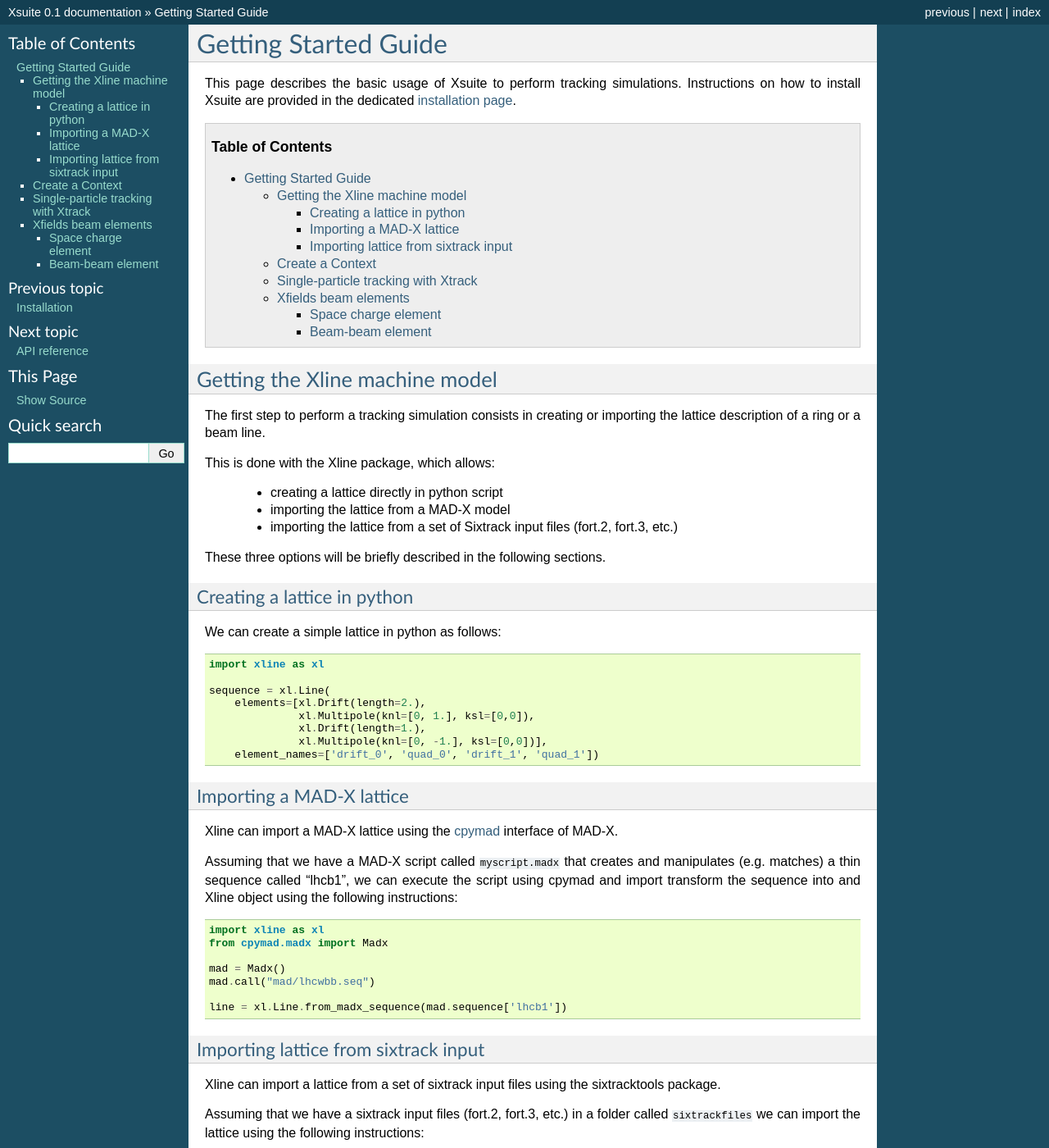
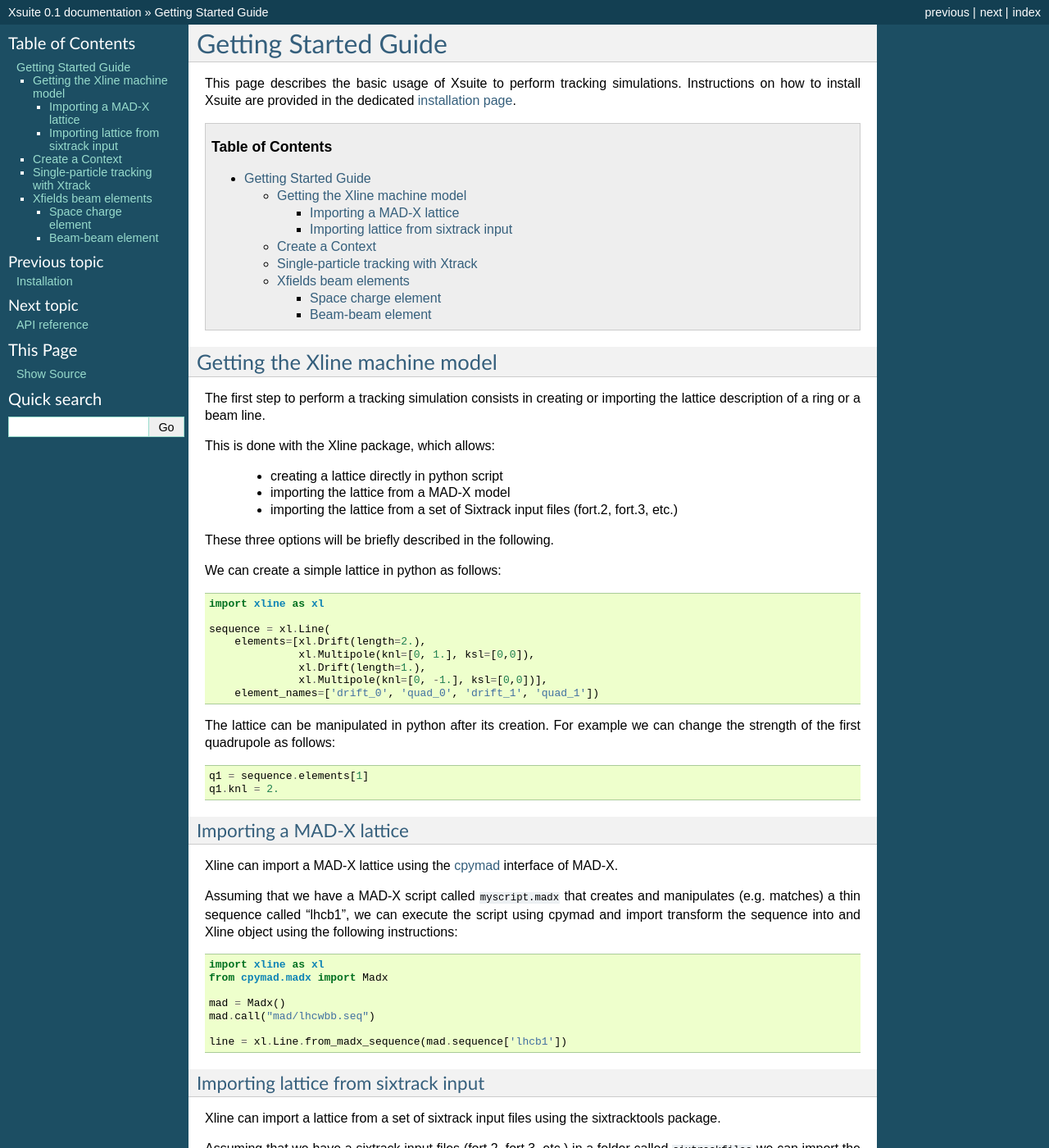
Before and after one commit to xsuite/xsuite, a Sphinx documentation site: the page built from docs/gettingstarted.rst, in a window 1280 px wide and 1400 px high. Shown: the whole window at 82% size. Built offline with Sphinx 7.4.7, drawn with Linux system fonts in a browser that asks for light colours.

Commit message:
Quick push

```diff
--- a/docs/gettingstarted.rst
+++ b/docs/gettingstarted.rst
@@ -18,10 +18,7 @@
  - importing the lattice from a MAD-X model
  - importing the lattice from a set of Sixtrack input files (fort.2, fort.3, etc.)
 
-These three options will be briefly described in the following sections.
-
-Creating a lattice in python
-~~~~~~~~~~~~~~~~~~~~~~~~~~~~
+These three options will be briefly described in the following.
 
 We can create a simple lattice in python as follows:
 
@@ -35,6 +32,13 @@
                   xl.Drift(length=1.),
                   xl.Multipole(knl=[0, -1.], ksl=[0,0])],
         element_names=['drift_0', 'quad_0', 'drift_1', 'quad_1'])
+
+The lattice can be manipulated in python after its creation. For example we can change the strength of the first quadrupole as follows:
+
+.. code-block:: python
+
+    q1 = sequence.elements[1]
+    q1.knl = 2.
 
 Importing a MAD-X lattice
 ~~~~~~~~~~~~~~~~~~~~~~~~~
```
